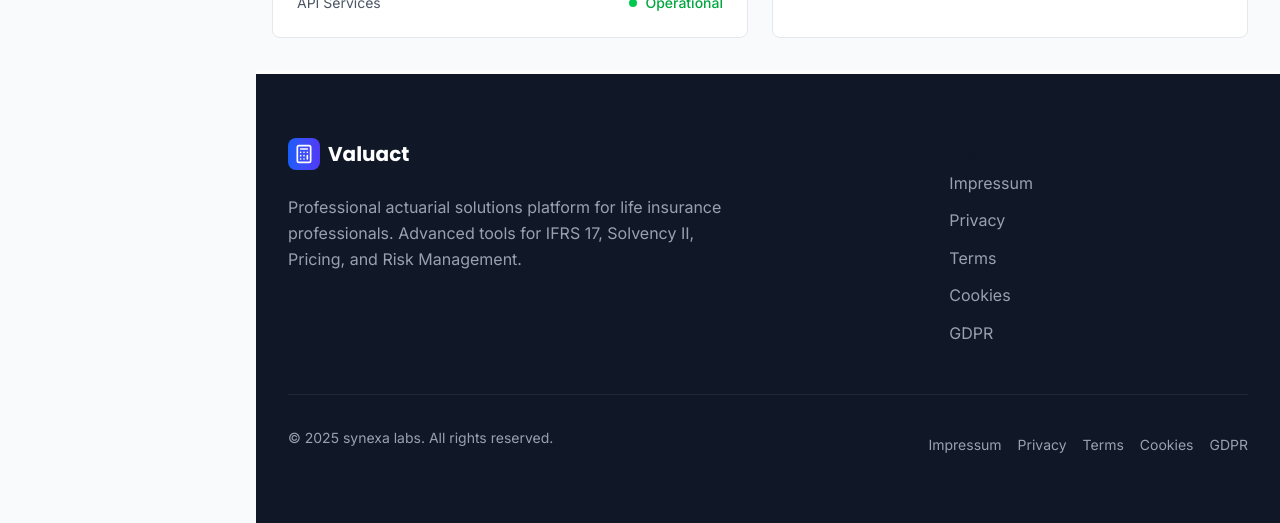
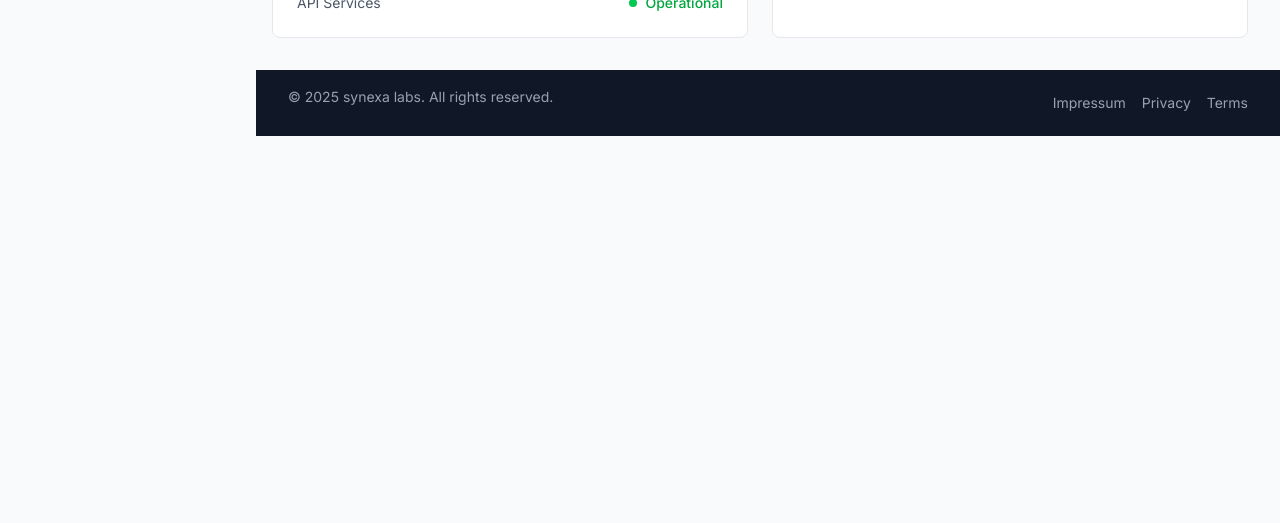
Before and after one commit to synexalabs/ValueAct2, a Next.js app in the folder client/: page / in a window 1280 px wide. Shown: the part 892-1415 px from the top of the page. After the commit the page ends 1028 px from the top, so only its background shows below. Built offline with nearby package versions, Linux system fonts and the light colour scheme; no server answers.

Commit message:
Redesign footer: make thinner, remove redundant links
- Single-row minimal design
- Essential links only: Impressum, Privacy, Terms
- Removed duplicate links and verbose sections

```diff
--- a/client/src/components/Footer.jsx
+++ b/client/src/components/Footer.jsx
@@ -1,47 +1,18 @@
 import React from 'react';
 import Link from 'next/link';
-import { Calculator } from 'lucide-react';
 
 export default function Footer() {
   return (
     <footer className="bg-gray-900 text-white mt-auto lg:ml-64">
-      <div className="border-t-4 bg-gradient-to-r from-blue-600 via-indigo-600 to-blue-500"></div>
-      <div className="max-w-7xl mx-auto px-4 sm:px-6 lg:px-8 py-16">
-        <div className="grid md:grid-cols-3 gap-8">
-          <div className="col-span-2">
-            <div className="flex items-center space-x-2 mb-6">
-              <div className="w-8 h-8 bg-gradient-to-r from-blue-600 to-indigo-600 rounded-lg flex items-center justify-center">
-                <Calculator className="w-5 h-5 text-white" />
-              </div>
-              <span className="font-heading font-bold text-xl">Valuact</span>
-            </div>
-            <p className="text-gray-400 mb-6 max-w-md">
-              Professional actuarial solutions platform for life insurance professionals. Advanced tools for IFRS 17, Solvency II, Pricing, and Risk Management.
-            </p>
-          </div>
-
-          <div>
-            <h3 className="font-semibold text-lg mb-4">Legal</h3>
-            <ul className="space-y-3">
-              <li><Link href="/impressum" className="text-gray-400 hover:text-white transition-colors hover:underline">Impressum</Link></li>
-              <li><Link href="/privacy" className="text-gray-400 hover:text-white transition-colors hover:underline">Privacy</Link></li>
-              <li><Link href="/terms" className="text-gray-400 hover:text-white transition-colors hover:underline">Terms</Link></li>
-              <li><Link href="/cookies" className="text-gray-400 hover:text-white transition-colors hover:underline">Cookies</Link></li>
-              <li><Link href="/gdpr-compliance" className="text-gray-400 hover:text-white transition-colors hover:underline">GDPR</Link></li>
-            </ul>
-          </div>
-        </div>
-
-        <div className="border-t border-gray-800 mt-12 pt-8 flex flex-col md:flex-row justify-between items-center">
+      <div className="max-w-7xl mx-auto px-4 sm:px-6 lg:px-8 py-4">
+        <div className="flex flex-col sm:flex-row justify-between items-center gap-3">
           <p className="text-gray-400 text-sm">
             © 2025 synexa labs. All rights reserved.
           </p>
-          <div className="flex flex-wrap gap-4 mt-4 md:mt-0">
-            <Link href="/impressum" className="text-gray-400 hover:text-white transition-colors hover:underline text-sm">Impressum</Link>
-            <Link href="/privacy" className="text-gray-400 hover:text-white transition-colors hover:underline text-sm">Privacy</Link>
-            <Link href="/terms" className="text-gray-400 hover:text-white transition-colors hover:underline text-sm">Terms</Link>
-            <Link href="/cookies" className="text-gray-400 hover:text-white transition-colors hover:underline text-sm">Cookies</Link>
-            <Link href="/gdpr-compliance" className="text-gray-400 hover:text-white transition-colors hover:underline text-sm">GDPR</Link>
+          <div className="flex flex-wrap gap-4">
+            <Link href="/impressum" className="text-gray-400 hover:text-white transition-colors text-sm">Impressum</Link>
+            <Link href="/privacy" className="text-gray-400 hover:text-white transition-colors text-sm">Privacy</Link>
+            <Link href="/terms" className="text-gray-400 hover:text-white transition-colors text-sm">Terms</Link>
           </div>
         </div>
       </div>
```
